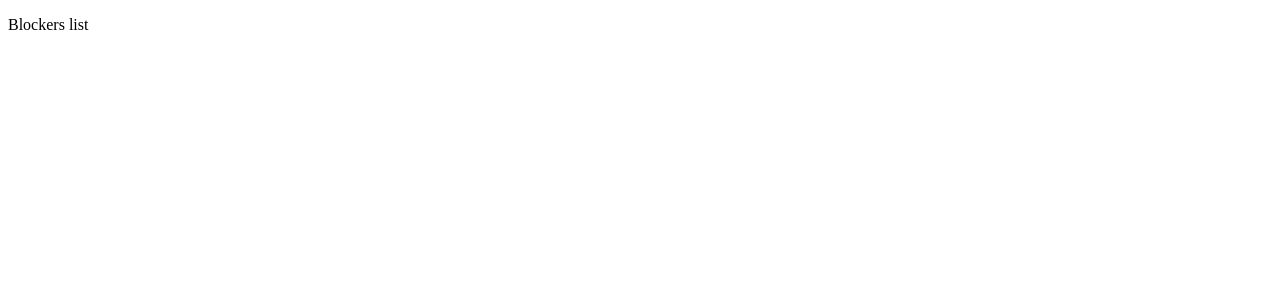
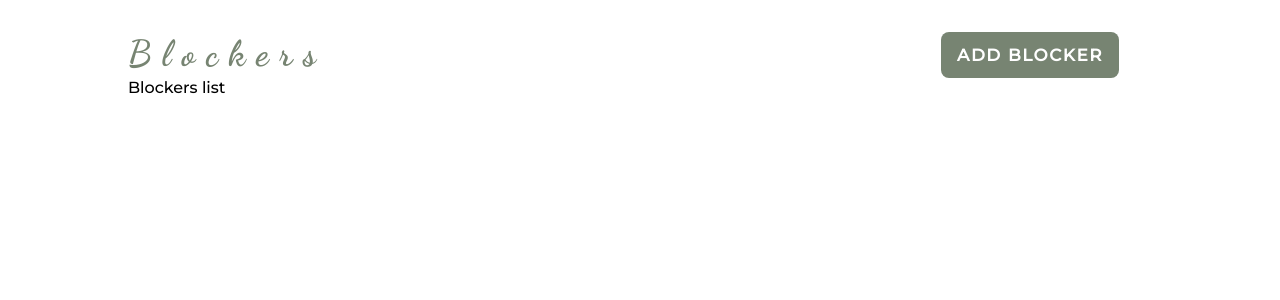
Before and after one commit to Onan-Thairu/blockers-client, a React (Create React App) app: page / in a window 1280 px wide. Shown: the top 300 px of the page. Built offline with nearby package versions, Linux system fonts and the light colour scheme.

Commit message:
Style header.

```diff
--- a/package.json
+++ b/package.json
@@ -10,6 +10,7 @@
     "react-dom": "^18.2.0",
     "react-router-dom": "^6.3.0",
     "react-scripts": "5.0.1",
+    "styled-components": "^5.3.5",
     "web-vitals": "^2.1.4"
   },
   "scripts": {
--- a/public/index.html
+++ b/public/index.html
@@ -4,6 +4,11 @@
     <meta charset="utf-8" />
     <link rel="icon" href="%PUBLIC_URL%/favicon.ico" />
     <meta name="viewport" content="width=device-width, initial-scale=1" />
+    <!-- Google Fonts -->
+    <link rel="preconnect" href="https://fonts.googleapis.com">
+    <link rel="preconnect" href="https://fonts.gstatic.com" crossorigin>
+    <link href="https://fonts.googleapis.com/css2?family=Dancing+Script:wght@700&display=swap" rel="stylesheet">
+    <link href="https://fonts.googleapis.com/css2?family=Dancing+Script:wght@700&family=Montserrat:wght@500&display=swap" rel="stylesheet">
     <meta name="theme-color" content="#000000" />
     <meta
       name="description"
@@ -14,7 +19,7 @@
       manifest.json provides metadata used when your web app is installed on a
       user's mobile device or desktop. See https://developers.google.com/web/fundamentals/web-app-manifest/
     -->
-    <link rel="manifest" href="%PUBLIC_URL%/manifest.json" />
+    <!-- <link rel="manifest" href="%PUBLIC_URL%/manifest.json" /> -->
     <!--
       Notice the use of %PUBLIC_URL% in the tags above.
       It will be replaced with the URL of the `public` folder during the build.
--- a/src/components/Blockers.jsx
+++ b/src/components/Blockers.jsx
@@ -1,6 +1,36 @@
+import { useEffect, useState } from "react"
+
 function Blockers() {
-  return(
-    <p>Blockers list</p>
+
+  // const [ blockers, setBlockers ] = useState()
+
+  // useEffect(() => {
+  //   getBlockers()
+  // }, [])
+
+  // const getBlockers = async () => {
+  //   const api = await fetch(`http://localhost:9292/blockers`)
+  //   const data = await api.json()
+  //   console.log(data)
+  //   setBlockers(data)
+  // }
+
+  return (
+    <>
+      <p>Blockers list</p>
+
+        {/* {
+          blockers.map((blocker) => {
+            return (
+              <div>
+                <p>{ blocker.description }</p>
+                <p>{ blocker.solution }</p>
+              </div>
+            )
+          })
+        } */}
+
+    </>
   )
 }
 
--- a/src/index.css
+++ b/src/index.css
@@ -1,4 +1,4 @@
-/* * {
+* {
   margin: 0;
   padding: 0;
   box-sizing: border-box;
@@ -12,6 +12,7 @@ body {
   -webkit-font-smoothing: antialiased;
   -moz-osx-font-smoothing: grayscale;
   margin: 0% 10%;
+  font-family: 'Montserrat', sans-serif;
 }
 
 code {
@@ -20,8 +21,8 @@ code {
 }
 
 h4 {
-  font-size: 1rem;
-  color: rgb(56, 56, 56);
+  font-size: 2rem;
+  color: #778472;
 }
 
 h3 {
@@ -32,5 +33,5 @@ h3 {
 }
 
 a {
-  color: rgb(56, 56, 56);
-} */
+  color: #778472;
+}
--- a/src/pages/Home.jsx
+++ b/src/pages/Home.jsx
@@ -1,9 +1,46 @@
 import Blockers from "../components/Blockers"
+import styled from "styled-components"
+import { Link } from "react-router-dom"
 
 function Home() {
   return (
-    <Blockers />
+    <>
+      <div>
+        <Header>
+          <h4>Blockers</h4>
+          <Add to='/'>ADD BLOCKER</Add>
+        </Header>
+        <Blockers />
+      </div>
+    </>
   )
 }
 
+const Header = styled.div`
+  display: flex;
+  gap: 60%;
+  font-size: 1.5rem;
+  font-weight: 400;
+  margin-top: 2rem;
+  text-align: center;
+
+  h4 {
+    font-family: 'Dancing Script', cursive;
+    font-weight: 900;
+    font-size: 1.5em;
+    letter-spacing: 0.3em;
+  }
+
+`
+const Add = styled(Link)`
+  text-decoration: none;
+  background-color: #778472;
+  color: #fff;
+  font-size: 0.7em;
+  font-weight: 600;
+  padding: .8rem 1rem;
+  letter-spacing: .1rem;
+  border-radius: .5rem;
+`
+
 export default Home
```
Also changed, not shown: public/manifest.json (deleted), 1 other file (tests, documents, lock files or other folders).
